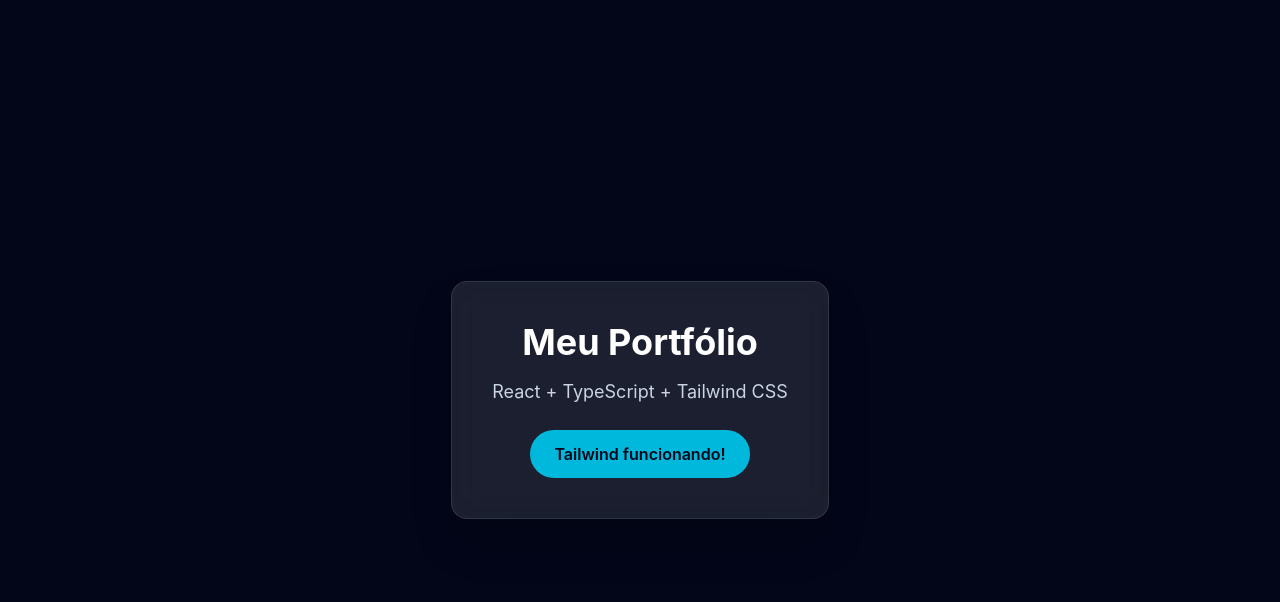
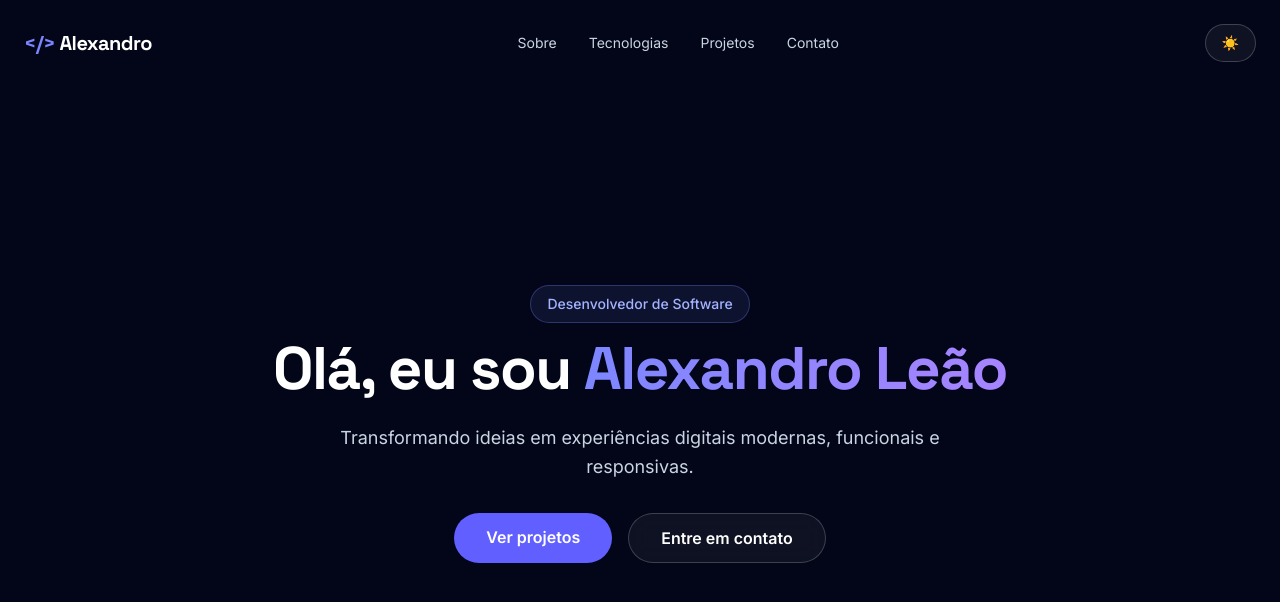
Before and after one commit to AlexandroLeao/developer-portfolio, a React (Vite) app: page / in a window 1280 px wide. Shown: the top 602 px of the page. Built offline with nearby package versions, Linux system fonts and the light colour scheme.

Commit message:
feat: add hero section and navigation header

```diff
--- a/src/App.tsx
+++ b/src/App.tsx
@@ -1,20 +1,44 @@
+
+import Header from './components/Header'
 
 function App() {
   return (
-    <main className="flex min-h-screen items-center justify-center bg-slate-950 px-6">
-      <div className="max-w-xl rounded-2xl border border-white/10 bg-white/10 p-10 text-center shadow-2xl backdrop-blur-lg">
-        <h1 className="mb-4 text-4xl font-bold text-white">
-          Meu Portfólio
+    <main id="home" className="min-h-screen bg-slate-950 text-white">
+      <Header />
+
+      <section className="flex min-h-screen flex-col items-center justify-center px-6 pt-24 pb-12 text-center">
+        <span className="mb-4 rounded-full border border-indigo-400/30 bg-indigo-400/10 px-4 py-2 text-sm font-medium text-indigo-300">
+          Desenvolvedor de Software
+        </span>
+
+        <h1 className="font-display mb-6 text-4xl font-bold tracking-tight sm:text-6xl">
+          Olá, eu sou{' '}
+          <span className="bg-gradient-to-r from-indigo-400 to-violet-400 bg-clip-text text-transparent">
+            Alexandro Leão
+          </span>
         </h1>
 
-        <p className="mb-6 text-lg text-slate-300">
-          React + TypeScript + Tailwind CSS
+        <p className="mb-8 max-w-2xl text-lg leading-relaxed text-slate-300">
+          Transformando ideias em experiências digitais modernas,
+          funcionais e responsivas.
         </p>
 
-        <span className="inline-block rounded-full bg-cyan-500 px-6 py-3 font-semibold text-slate-950">
-          Tailwind funcionando!
-        </span>
-      </div>
+        <div className="flex flex-col gap-4 sm:flex-row">
+          <a
+            href="#projects"
+            className="rounded-full bg-indigo-500 px-8 py-3 font-semibold text-white transition hover:bg-indigo-400"
+          >
+            Ver projetos
+          </a>
+
+          <a
+            href="#contact"
+            className="rounded-full border border-white/20 bg-white/5 px-8 py-3 font-semibold text-white backdrop-blur-md transition hover:bg-white/10"
+          >
+            Entre em contato
+          </a>
+        </div>
+      </section>
     </main>
   )
 }
--- /dev/null
+++ b/src/components/Header.tsx
@@ -0,0 +1,43 @@
+
+function Header() {
+  return (
+    <header className="absolute inset-x-0 top-0 z-50">
+      <nav className="mx-auto flex max-w-7xl items-center justify-between px-6 py-6">
+        {/* Logo */}
+        <a
+          href="#home"
+          className="font-display text-xl font-bold tracking-tight text-white"
+        >
+          <span className="text-indigo-400">&lt;/&gt;</span> Alexandro
+        </a>
+
+        {/* Navegação */}
+        <div className="hidden items-center gap-8 md:flex">
+          <a href="#about" className="text-sm text-slate-300 transition hover:text-indigo-400">
+            Sobre
+          </a>
+          <a href="#skills" className="text-sm text-slate-300 transition hover:text-indigo-400">
+            Tecnologias
+          </a>
+          <a href="#projects" className="text-sm text-slate-300 transition hover:text-indigo-400">
+            Projetos
+          </a>
+          <a href="#contact" className="text-sm text-slate-300 transition hover:text-indigo-400">
+            Contato
+          </a>
+        </div>
+
+        {/* Botão de tema */}
+        <button
+          type="button"
+          aria-label="Alternar tema"
+          className="rounded-full border border-white/20 bg-white/5 px-4 py-2 text-sm text-white transition hover:bg-white/10"
+        >
+          ☀️
+        </button>
+      </nav>
+    </header>
+  )
+}
+
+export default Header
--- a/src/index.css
+++ b/src/index.css
@@ -1,2 +1,8 @@
+@import url('https://fonts.googleapis.com/css2?family=Inter:wght@400;500;600;700&family=Space+Grotesk:wght@400;500;600;700&display=swap');
 
 @import "tailwindcss";
+
+@theme {
+  --font-sans: "Inter", sans-serif;
+  --font-display: "Space Grotesk", sans-serif;
+}
```
